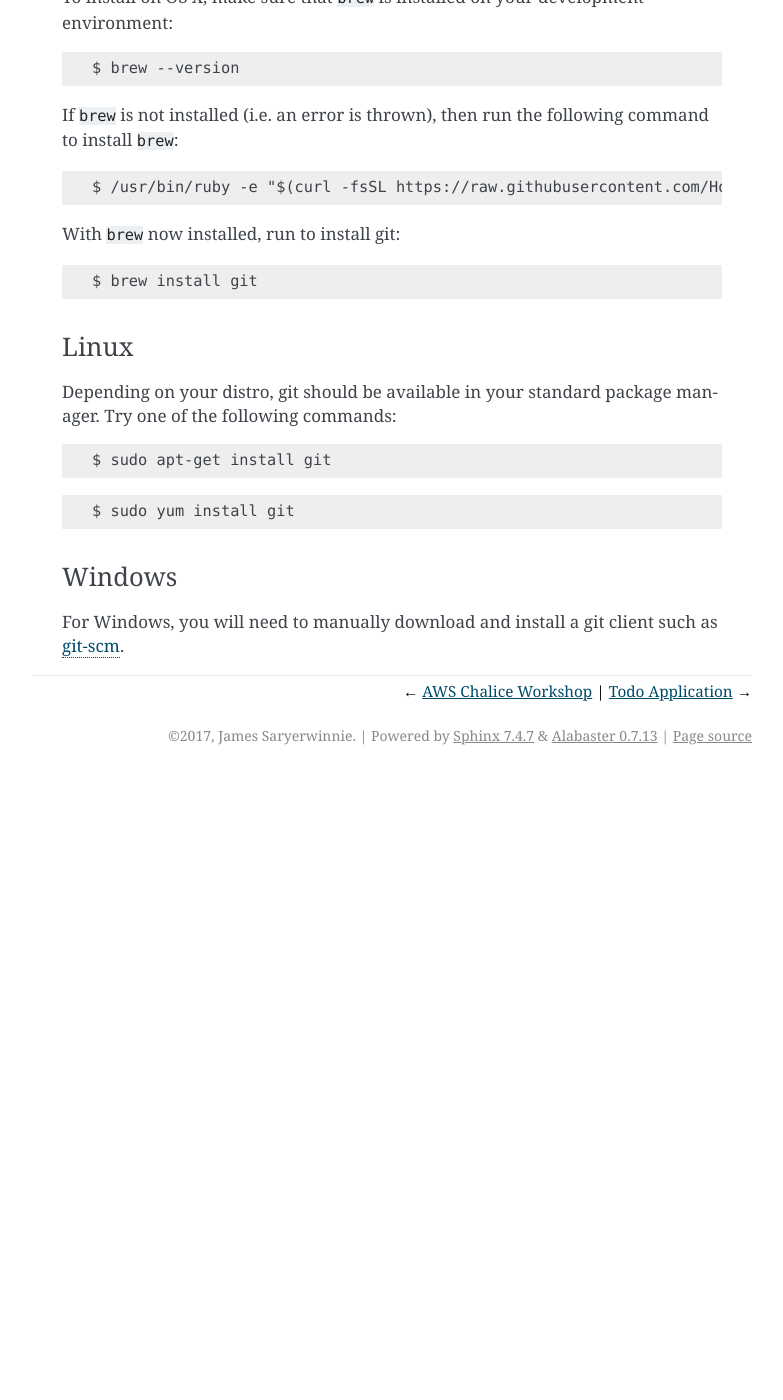
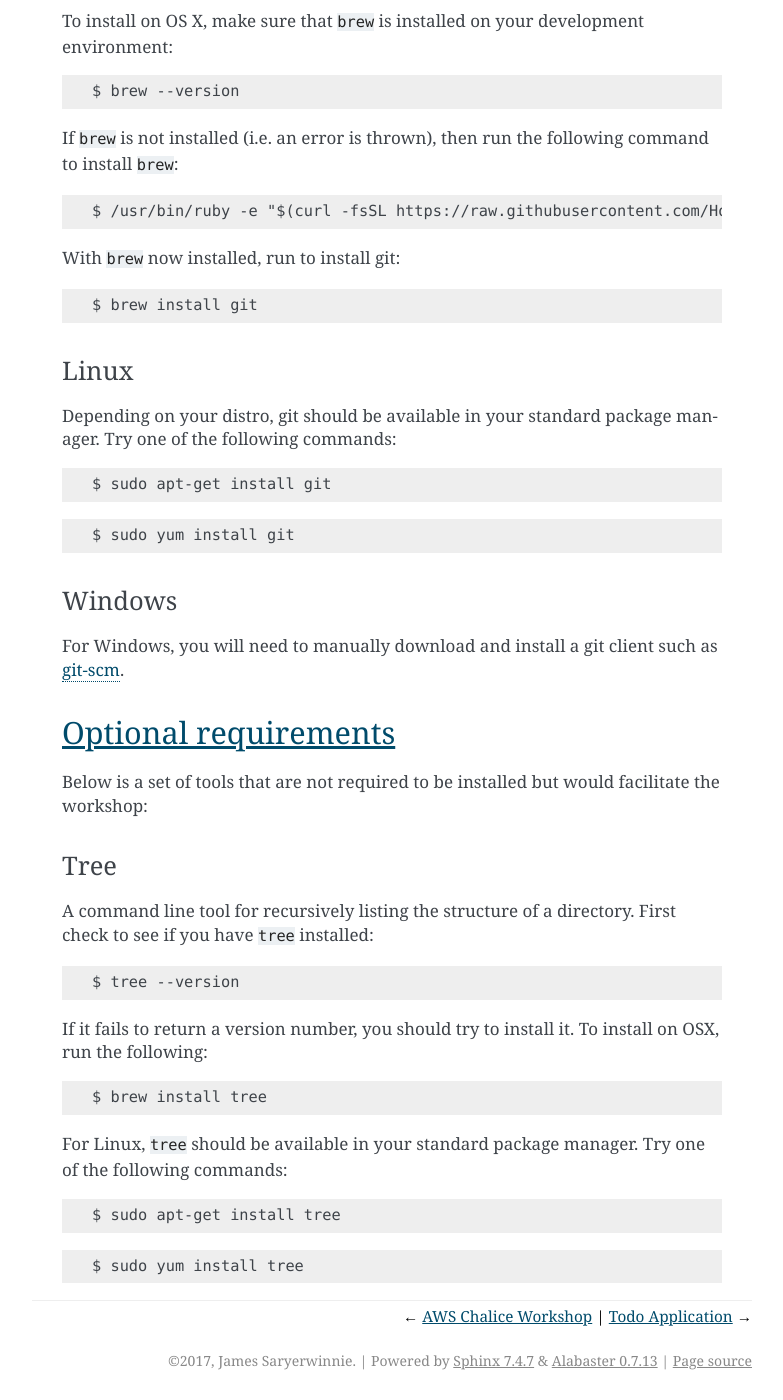
Before and after one commit to aws-samples/chalice-workshop, a Sphinx documentation site: the page built from docs/source/env-setup.rst, in a window 1280 px wide and 1400 px high, scrolled down 4847 px. Shown: the whole window, without its empty margins (358-1141 px from the left). Built offline with Sphinx 7.4.7, drawn with Linux system fonts in a browser that asks for light colours; before the commit the page ends 5622 px from its top, so only the background shows below that; some of the changed text lies outside the part shown.

Commit message:
Made updates based on feedback on events workshop
Specifically:

* Removed a duplicate git clone step
* Move the cleanup set to its separate page
* Update emphasis lines
* Update code to simplify media file extension logic
* Save JobId as bash variable
* Update app misnaming
* Remove unneeded CAPABILITY_IAM for some deploy commands
* Add call to action at the end of tutorial
* Update cp commands to be compatible on Linux
* Add tree as optional dependency

```diff
--- a/docs/source/env-setup.rst
+++ b/docs/source/env-setup.rst
@@ -274,3 +274,33 @@
 
 For Windows, you will need to manually download and install a git
 client such as `git-scm <https://git-scm.com/download/win/>`_.
+
+
+Optional requirements
+---------------------
+
+Below is a set of tools that are not required to be installed but would
+facilitate the workshop:
+
+Tree
+~~~~
+
+A command line tool for recursively listing the structure of a directory. First
+check to see if you have ``tree`` installed::
+
+  $ tree --version
+
+
+If it fails to return a version number, you should try to install it. To
+install on OSX, run the following::
+
+  $ brew install tree
+
+For Linux, ``tree`` should be available in your standard package
+manager. Try one of the following commands::
+
+  $ sudo apt-get install tree
+
+::
+
+  $ sudo yum install tree
--- a/docs/source/media-query/03-add-db.rst
+++ b/docs/source/media-query/03-add-db.rst
@@ -116,8 +116,7 @@
    redeploy the ``media-query`` CloudFormation stack and create a new
    DynamoDB ::
 
-    $ aws cloudformation deploy --template-file resources.json \
-        --stack-name media-query --capabilities CAPABILITY_IAM
+    $ aws cloudformation deploy --template-file resources.json --stack-name media-query
 
 
 Verification
--- a/docs/source/media-query/04-s3-event.rst
+++ b/docs/source/media-query/04-s3-event.rst
@@ -41,7 +41,7 @@
     def handle_object_created(event):
 
 
-3. Add the list ``_SUPPORTED_IMAGE_EXTENSTIONS`` representing a list of
+3. Add the tuple ``_SUPPORTED_IMAGE_EXTENSTIONS`` representing a list of
    supported image extensions:
 
    .. literalinclude:: ../../../code/media-query/05-s3-delete-event/app.py
@@ -55,7 +55,7 @@
 
    .. literalinclude:: ../../../code/media-query/05-s3-delete-event/app.py
       :lines: 35-48
-      :emphasize-lines: 3-6,8-9,12-14
+      :emphasize-lines: 4-6,8-9,12-14
 
 
 Validation
--- a/docs/source/media-query/index.rst
+++ b/docs/source/media-query/index.rst
@@ -12,3 +12,4 @@
    05-s3-delete-event
    06-web-api
    07-videos
+   cleanup
```
Also changed, not shown: docs/source/media-query/02-chalice-with-rekognition.rst (+4 -9 lines), docs/source/media-query/07-videos.rst (+17 -70 lines), docs/source/media-query/cleanup.rst (added, +52 -0 lines), 5 other files.
